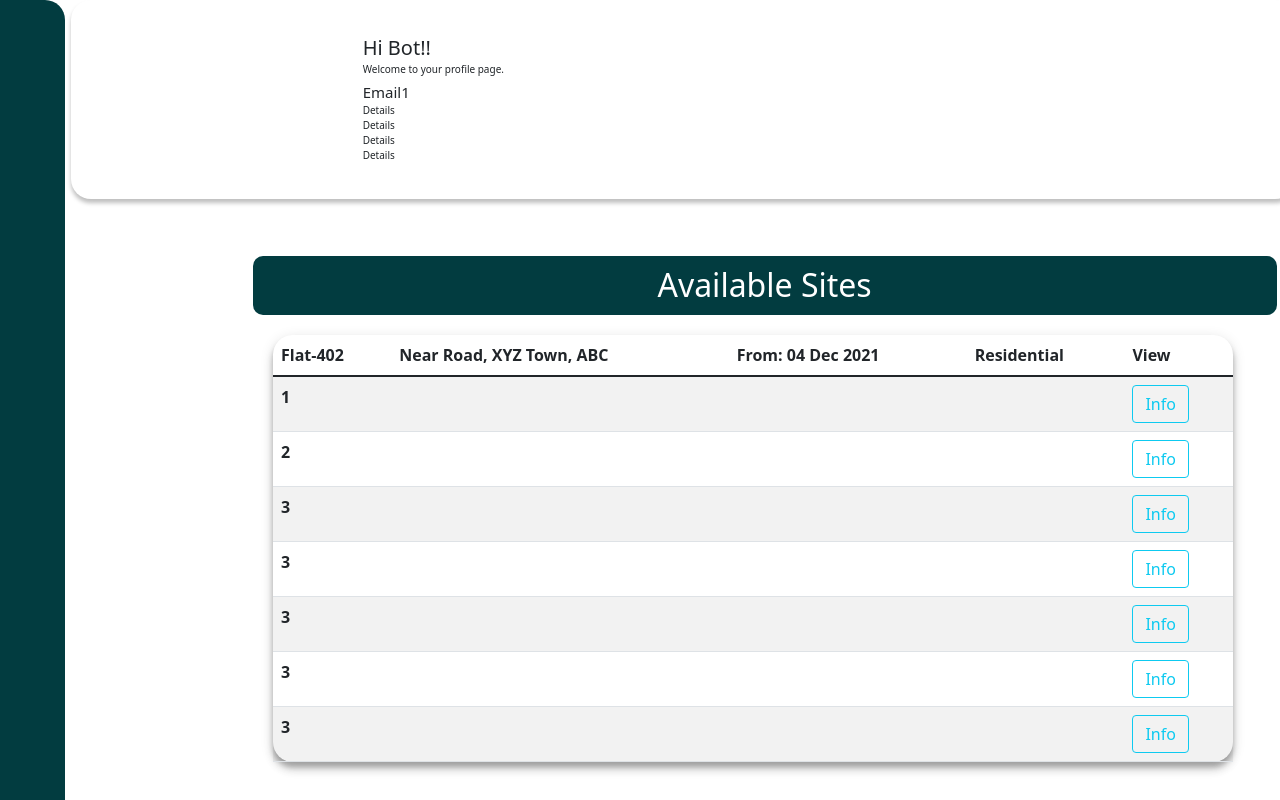
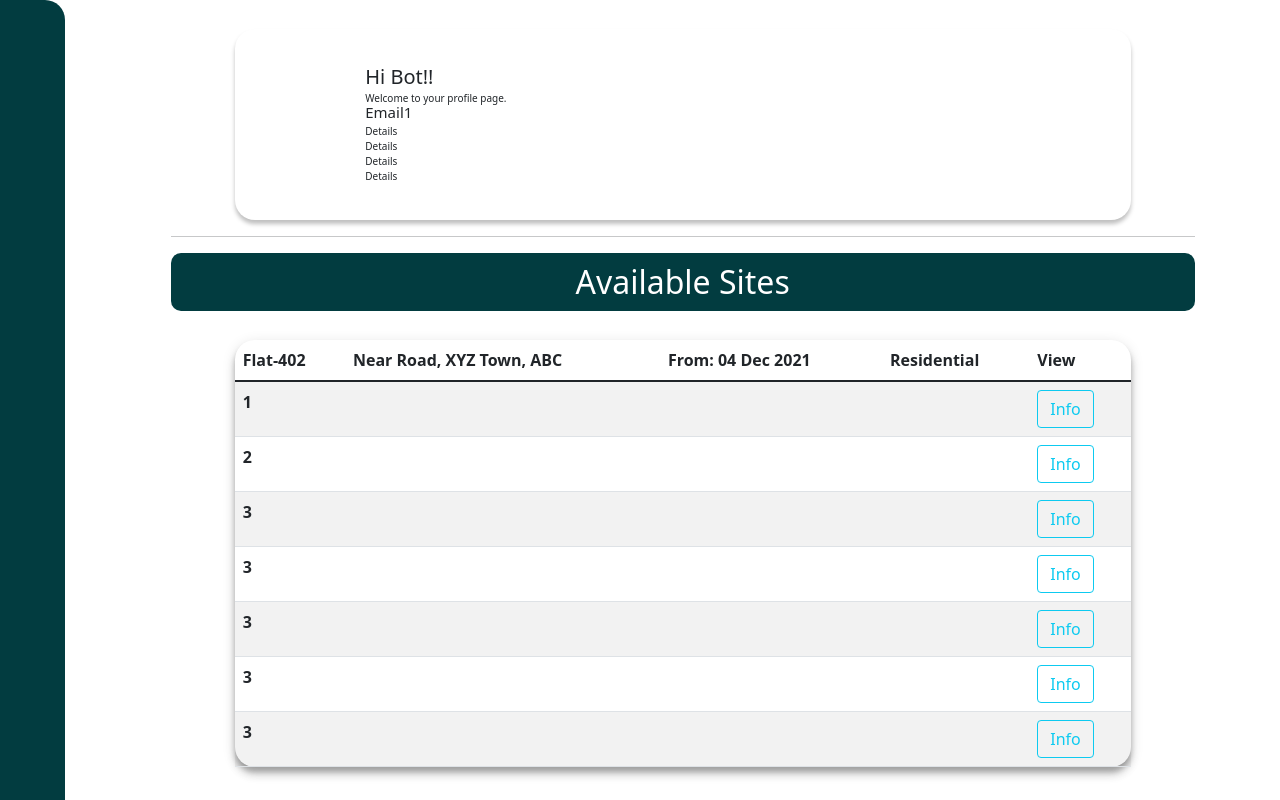
Before and after one commit to gdscnitp/charges-by-tenant, a Next.js app: page /profile/tenant in a window 1280 px wide. Built offline with nearby package versions, Linux system fonts and the light colour scheme; some icons are missing.

Commit message:
updated profile

```diff
--- a/pages/profile/tenant.js
+++ b/pages/profile/tenant.js
@@ -11,7 +11,7 @@ export default function Home() {
       <div className="S_right">
         <Details email="Email1" detail1="Details" detail2="Details" detail3="Details" detail4="Details" />
         <hr />
-        <div className="right_bottom">
+        <div className="S_rightBottom">
           <Header head="Available Sites" />
           <TableList flat="Flat-402" loc="Near Road, XYZ Town, ABC" siteName="From: 04 Dec 2021" available="Residential" />
         </div>
--- a/styles/Profile.css
+++ b/styles/Profile.css
@@ -20,7 +20,7 @@
   color: aliceblue;
   padding: 10px;
   margin: 20% 0 20% 0;
-  width: inherit;
+  width: 70px;
   text-align: center;
 }
 
@@ -37,7 +37,7 @@
 
 .S_icon6 {
   color: black;
-  font-size: 100px;
+  font-size: 8vw;
 }
 
 .S_icon7 {
@@ -50,6 +50,8 @@
   margin-left: 20px;
   display: flex;
   flex-direction: column;
+  justify-content: center;
+  align-items: center;
 }
 
 .right_top {
@@ -60,7 +62,8 @@
   background: #ffffff;
   box-shadow: 0px 4px 4px rgba(0, 0, 0, 0.25);
   padding: 3%;
-  margin: 0 5% 2% 5%;
+  margin-top: 1%;
+  width: 70vw;
 }
 
 .rightTop_details {
@@ -76,7 +79,7 @@
   display: flex;
   justify-content: space-between;
   float: right;
-  width: 70vw;
+  width: 57vw;
 }
 
 .headWriting {
@@ -99,7 +102,14 @@
 }
 
 hr {
-  margin: 0 5% 3% 5%;
+  width: 80vw;
+}
+
+.S_rightBottom {
+  display: flex;
+  flex-direction: column;
+  justify-content: center;
+  align-items: center;
 }
 
 .h2 {
@@ -110,12 +120,10 @@ hr {
   border-radius: 10px;
   padding: 1%;
   color: white !important;
-  margin-left: 8%;
 }
 
 .Stable {
-  width: 75vw !important;
-  margin-left: 10%;
+  width: 70vw !important;
   box-shadow: 0px 8px 10px rgba(0, 0, 0, 0.14), 0px 3px 14px rgba(0, 0, 0, 0.12),
     0px 5px 5px rgba(0, 0, 0, 0.2);
   border-radius: 20px;
```
Also changed, not shown: pages/landing/components/LandingPageCard.js (+2 -6 lines).
